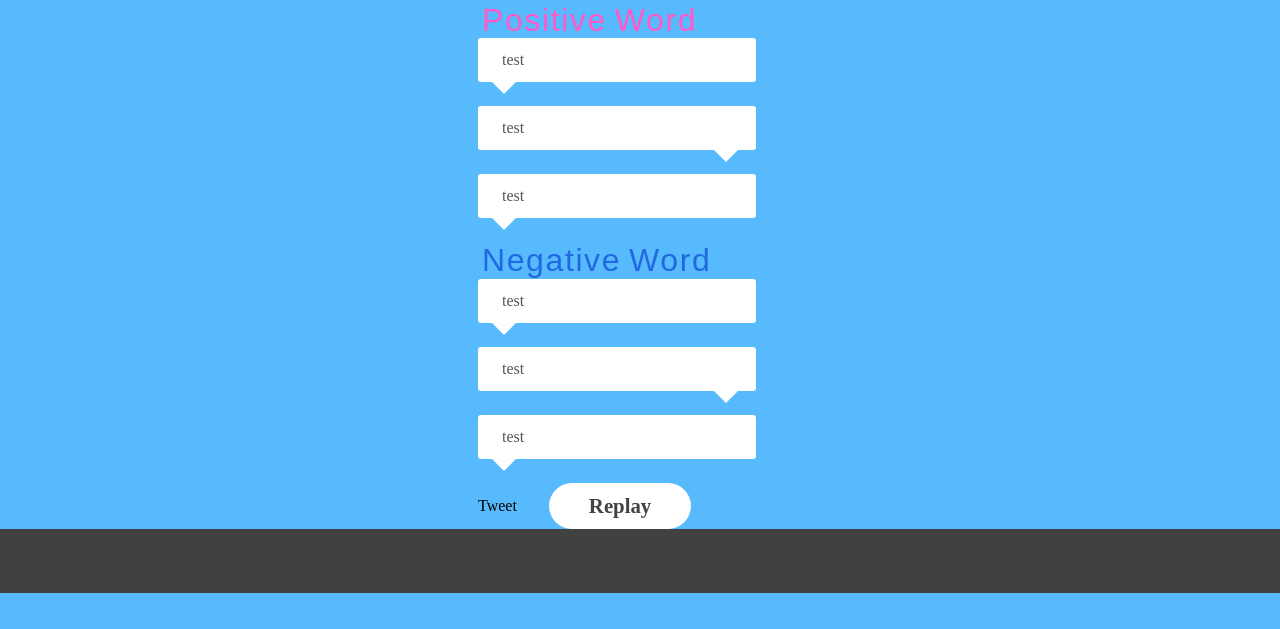
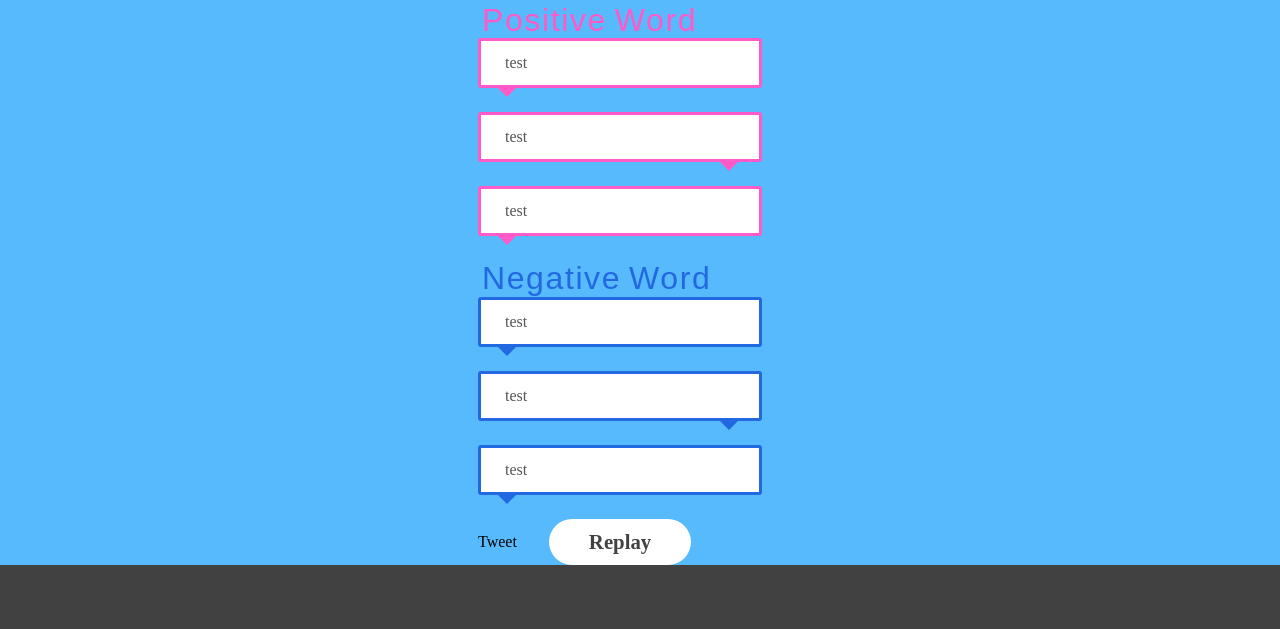
Before and after one commit to y-yana/Twitter-Reputation-Search, a Flask app: template templates/result.html in a window 1280 px wide. Shown: the part 326-955 px from the top of the page. Before the commit the page ends 919 px from the top, so only its background shows below. Run offline with Flask 2, Linux system fonts and the light colour scheme; the template is opened without the code that fills it, so the values that code supplies are empty; some libraries are stand-ins or nearby versions.

Commit message:
吹き出しの色を変更

```diff
--- a/static/style/component.scss
+++ b/static/style/component.scss
@@ -147,12 +147,29 @@ form {
   bottom: -24px;
   left: 5%;
   border: 12px solid transparent;
-  border-top: 12px solid #FFF;
   z-index: 2;
 }
 
 #right:before{
   left: 85%;
+}
+
+.posiWord{
+  #left,#right{
+    border: solid 3px #ff5ac8;
+  }
+  #left:before,#right:before{
+    border-top: 12px solid  #ff5ac8;
+  }
+}
+
+.negaWord{
+  #left,#right{
+    border: solid 3px  #2269e1;
+  }
+  #left:before,#right:before{
+    border-top: 12px solid  #2269e1;
+  }
 }
 /* 吹き出しここまで */
 
--- a/templates/result.html
+++ b/templates/result.html
@@ -20,7 +20,7 @@
 <p>ネガティブツイートの割合 : {{n_per}}%</p>
 <p>中間ツイートの割合 : {{m_per}}%</p>
 
-<div id="word">
+<div class="posiWord" id="word">
   <p id="resultTitle"><span id="posi">Positive</span><span id="posi">Word</span></p>
   <div id="left">
   	<p>test</p>
@@ -33,7 +33,7 @@
   </div>
 </div>
 
-<div id="word">
+<div class="negaWord" id="word">
   <p id="resultTitle"><span id="nega">Negative</span><span id="nega">Word</span></p>
   <div id="left">
   	<p>test</p>
```
Also changed, not shown: static/style/style.min.css.
